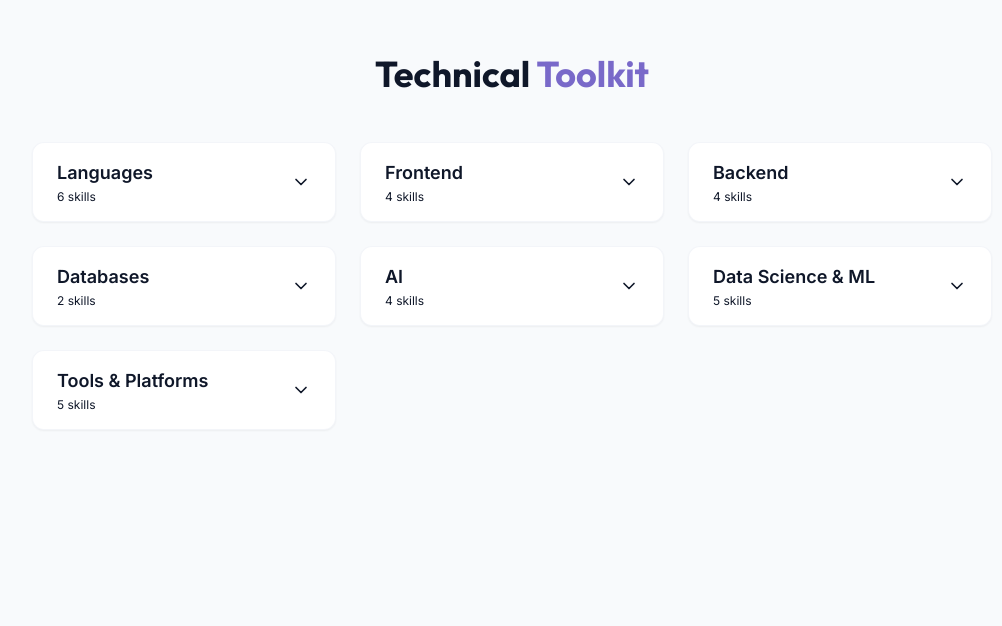
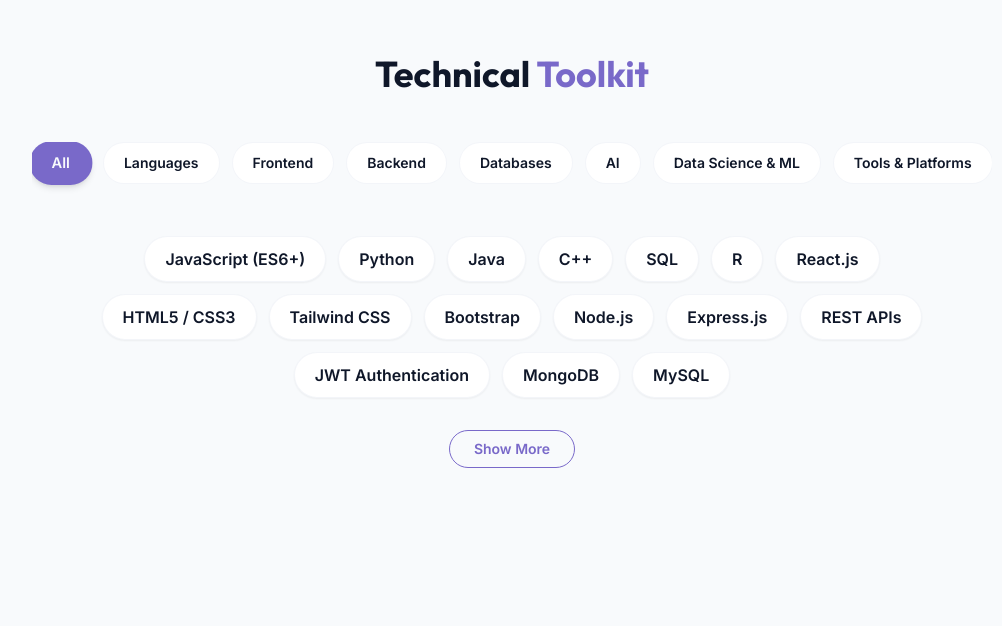
Before and after one commit to vaibhavpokhriyal13/Portfolio, a React (Vite) app: page / in a window 1280 px wide. Shown: the part 1864-2490 px from the top of the page, without its empty margins (128-1130 px from the left). Built offline with nearby package versions, Linux system fonts and the light colour scheme.

Commit message:
made changes

```diff
--- a/src/components/HeroSection.jsx
+++ b/src/components/HeroSection.jsx
@@ -38,11 +38,6 @@
         </div>
       </div>
 
-      {/* Futuristic bouncing scroll indicator */}
-      <div className="absolute bottom-8 left-1/2 -translate-x-1/2 flex flex-col items-center gap-1.5 text-muted-foreground/50 text-xs tracking-widest animate-bounce pointer-events-none select-none">
-        <span className="font-semibold uppercase text-[9px]">Scroll Down</span>
-        <svg xmlns="http://www.w3.org/2000/svg" width="16" height="16" viewBox="0 0 24 24" fill="none" stroke="currentColor" strokeWidth="2" strokeLinecap="round" strokeLinejoin="round" className="opacity-80"><path d="m6 9 6 6 6-6"/></svg>
-      </div>
     </section>
   );
 };
--- a/src/components/SkillsSection.jsx
+++ b/src/components/SkillsSection.jsx
@@ -1,7 +1,6 @@
-import { useState } from "react";
+import { useEffect, useState } from "react";
 import { cn } from "@/lib/utils";
 import { useScrollReveal } from "@/hooks/useScrollReveal";
-import { ChevronDown } from "lucide-react";
 
 const skills = [
   // Programming Languages
@@ -50,6 +49,7 @@
 ];
 
 const categories = [
+  { id: "all", label: "All" },
   { id: "languages", label: "Languages" },
   { id: "frontend", label: "Frontend" },
   { id: "backend", label: "Backend" },
@@ -60,12 +60,21 @@
 ];
 
 export const SkillsSection = () => {
-  const [activeCategory, setActiveCategory] = useState(null);
+  const [activeCategory, setActiveCategory] = useState("all");
+  const [showAll, setShowAll] = useState(false);
   const [revealRef, isVisible] = useScrollReveal({ triggerOnce: true });
 
-  const toggleCategory = (categoryId) => {
-    setActiveCategory((prev) => (prev === categoryId ? null : categoryId));
-  };
+  useEffect(() => {
+    setShowAll(false);
+  }, [activeCategory]);
+
+  const filteredSkills = skills.filter(
+    (skill) => activeCategory === "all" || skill.category === activeCategory
+  );
+
+  const displayedSkills = activeCategory === "all" && !showAll
+    ? filteredSkills.slice(0, 16)
+    : filteredSkills;
 
   return (
     <section
@@ -79,64 +88,54 @@
         <h2 className="text-3xl md:text-4xl font-bold mb-12 text-center">
           Technical <span className="text-primary">Toolkit</span>
         </h2>
-        <div className="grid grid-cols-1 sm:grid-cols-2 lg:grid-cols-3 gap-6 max-w-5xl mx-auto">
-          {categories.map((category) => {
-            const isExpanded = activeCategory === category.id;
-            const filtered = skills.filter((s) => s.category === category.id);
 
-            return (
-              <div
+        {/* Netflix-style horizontal scroll bar of category headings */}
+        <div className="w-full flex overflow-x-auto gap-3 pb-3 mb-10 no-scrollbar justify-start md:justify-center snap-x snap-mandatory">
+          {categories.map((category) => (
+            <button
               key={category.id}
+              onClick={() => setActiveCategory(category.id)}
               className={cn(
-                  "bg-card rounded-xl border border-border/40 overflow-hidden transition-all duration-300 shadow-xs h-fit",
-                  isExpanded ? "ring-1 ring-primary/30 border-primary/30 shadow-md" : "hover:border-primary/30"
+                "px-5 py-2.5 rounded-full transition-all duration-300 capitalize text-sm font-semibold flex-shrink-0 snap-align-start cursor-pointer border border-border/40",
+                activeCategory === category.id
+                  ? "bg-primary text-primary-foreground border-primary/50 shadow-md scale-105"
+                  : "bg-card text-foreground hover:border-primary/30"
               )}
             >
-                {/* Category Header */}
-                <button
-                  onClick={() => toggleCategory(category.id)}
-                  className="w-full px-6 py-4 flex items-center justify-between text-left font-semibold text-foreground hover:bg-secondary/20 transition-colors cursor-pointer"
+              {category.label}
+            </button>
+          ))}
+        </div>
+
+        {/* Dynamic skills tag cloud of the selected category */}
+        <div className="flex flex-wrap gap-3 justify-center max-w-4xl mx-auto min-h-[120px]">
+          {displayedSkills.map((skill, index) => (
+            <div
+              key={`${activeCategory}-${skill.name}`}
+              className={cn(
+                "bg-card px-5 py-2.5 rounded-full shadow-xs border border-border/40 flex items-center justify-center transition-all duration-500 hover:border-primary/50 hover:scale-105 hover:shadow-md transform",
+                isVisible ? "opacity-100 translate-y-0" : "opacity-0 translate-y-4"
+              )}
+              style={{ transitionDelay: `${index * 20}ms` }}
             >
-                  <div className="flex flex-col">
-                    <span className="text-base md:text-lg">{category.label}</span>
-                    <span className="text-xs font-normal text-muted-foreground mt-0.5">
-                      {filtered.length} skills
+              <span className="font-semibold text-sm sm:text-base text-foreground">
+                {skill.name}
               </span>
             </div>
-                  <ChevronDown
-                    className={cn(
-                      "h-5 w-5 text-muted-foreground transition-transform duration-300",
-                      isExpanded && "rotate-180 text-primary"
-                    )}
-                  />
-                </button>
-
-                {/* Collapsible Content */}
-                <div
-                  className={cn(
-                    "transition-all duration-300 ease-in-out overflow-hidden",
-                    isExpanded ? "max-h-[500px] border-t border-border/30 opacity-100" : "max-h-0 opacity-0"
-                  )}
-                >
-                  <div className="p-5 flex flex-wrap gap-2">
-                    {filtered.map((skill, index) => (
-                      <span
-                        key={skill.name}
-                        className={cn(
-                          "bg-secondary/40 text-foreground px-3.5 py-1.5 rounded-full text-xs md:text-sm font-medium border border-border/20 transition-all duration-300 hover:border-primary/30 hover:scale-105 hover:bg-secondary flex items-center justify-center transform",
-                          isExpanded && isVisible ? "opacity-100 translate-y-0" : "opacity-0 translate-y-2"
-                        )}
-                        style={{ transitionDelay: `${index * 25}ms` }}
-                      >
-                        {skill.name}
-                      </span>
           ))}
         </div>
+
+        {/* Show More / Show Less Button */}
+        {filteredSkills.length > 16 && (
+          <div className="text-center mt-8 animate-fade-in">
+            <button
+              onClick={() => setShowAll((prev) => !prev)}
+              className="px-6 py-2 rounded-full border border-primary text-primary hover:bg-primary/10 hover:scale-105 active:scale-95 transition-all duration-300 font-semibold text-sm cursor-pointer inline-flex items-center gap-2"
+            >
+              {showAll ? "Show Less" : "Show More"}
+            </button>
           </div>
-              </div>
-            );
-          })}
-        </div>
+        )}
       </div>
     </section>
   );
--- a/src/index.css
+++ b/src/index.css
@@ -167,6 +167,14 @@
          hover:scale-105 active:scale-95;
 }
 
+@utility no-scrollbar {
+  -ms-overflow-style: none;
+  scrollbar-width: none;
+  &::-webkit-scrollbar {
+    display: none;
+  }
+}
+
 @utility star {
   @apply absolute rounded-full bg-white;
   box-shadow: 0 0 10px 2px rgba(255, 255, 255, 0.4);
```
Lines whose indentation alone changed are shown as unchanged.
